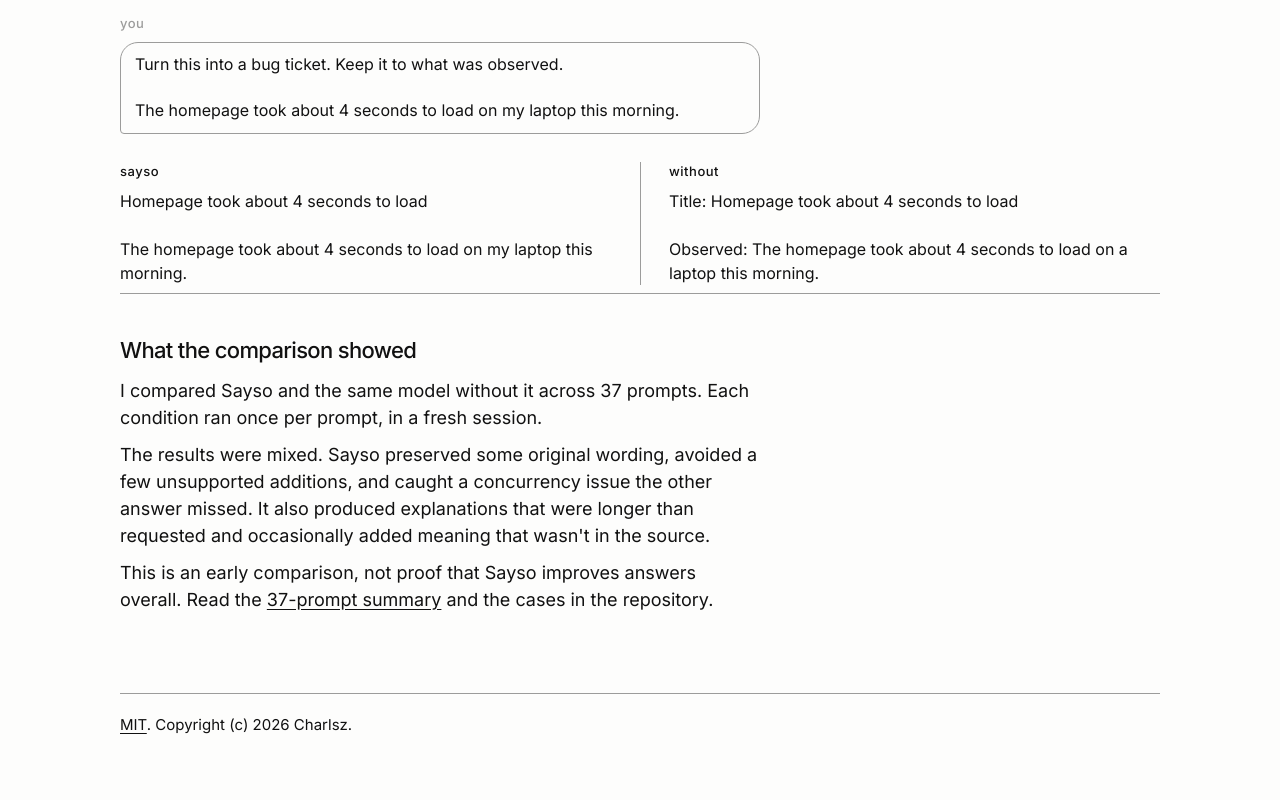
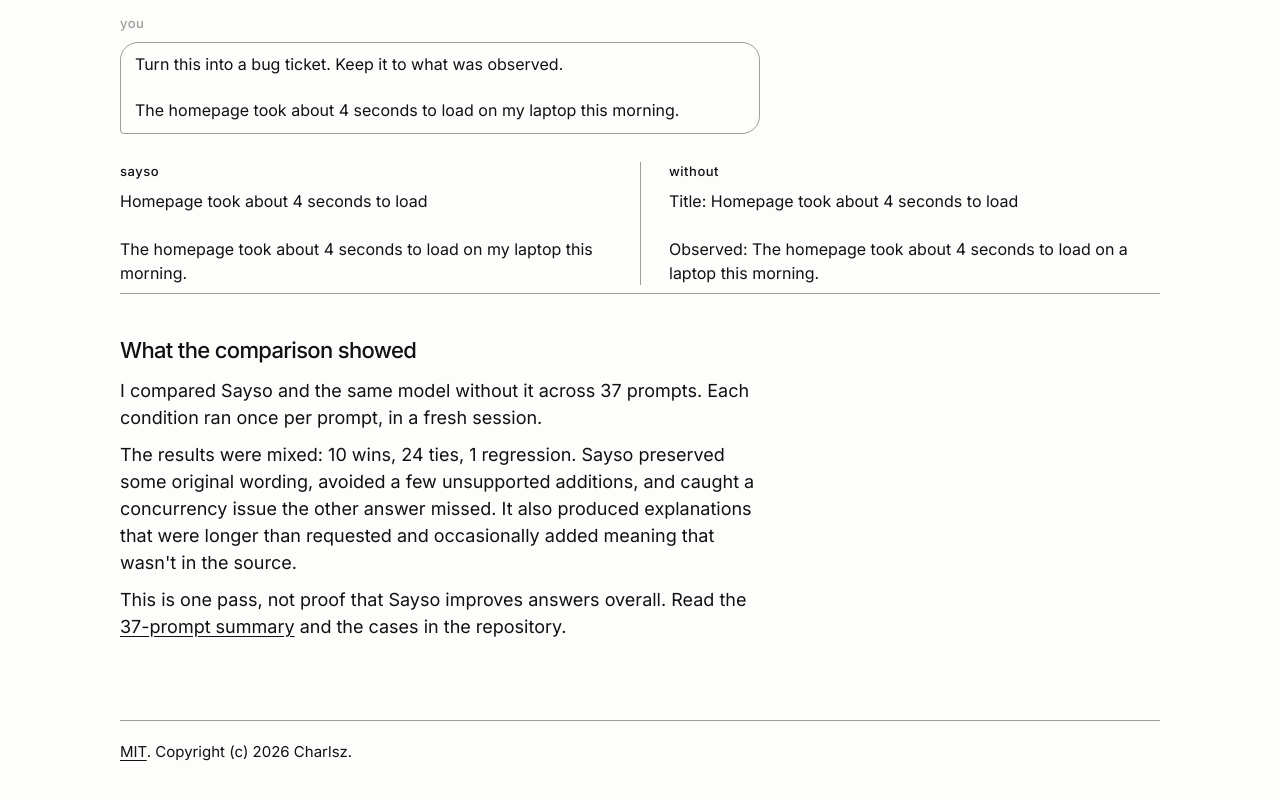
Before and after one commit to Charlsz/sayso, a plain HTML site: page docs/index.html in a window 1280 px wide. Shown: the part 2664-3464 px from the top of the page. Before the commit the page ends 3441 px from the top, so only its background shows below. Drawn offline with Linux system fonts and the light colour scheme.

Commit message:
Put the 10-24-1 comparison counts on the site and use the live skills.sh path.

```diff
--- a/docs/index.html
+++ b/docs/index.html
@@ -39,7 +39,7 @@
       <section class="install" id="install">
         <h2>Install</h2>
         <pre><code>npx skills add Charlsz/sayso</code></pre>
-        <p>That is the <a href="https://www.skills.sh/Charlsz/sayso">skills.sh</a> install. In a terminal it asks which agents to include. Cursor, Claude Code, Codex, and OpenCode are on that list. Add <code>-g</code> for every project on this computer, then start a new chat.</p>
+        <p>That is the <a href="https://www.skills.sh/charlsz/sayso">skills.sh</a> install. In a terminal it asks which agents to include. Cursor, Claude Code, Codex, and OpenCode are on that list. Add <code>-g</code> for every project on this computer, then start a new chat.</p>
       </section>
 
       <section class="agents" id="agents">
@@ -123,8 +123,8 @@ Observed: The homepage took about 4 seconds to load on a laptop this morning.</p
         <section class="case">
           <h2>What the comparison showed</h2>
           <p class="what">I compared Sayso and the same model without it across 37 prompts. Each condition ran once per prompt, in a fresh session.</p>
-          <p class="what">The results were mixed. Sayso preserved some original wording, avoided a few unsupported additions, and caught a concurrency issue the other answer missed. It also produced explanations that were longer than requested and occasionally added meaning that wasn't in the source.</p>
-          <p class="what">This is an early comparison, not proof that Sayso improves answers overall. Read the <a href="https://github.com/Charlsz/sayso/blob/main/evals/reports/2026-10-27-full37-summary.md">37-prompt summary</a> and the cases in the repository.</p>
+          <p class="what">The results were mixed: 10 wins, 24 ties, 1 regression. Sayso preserved some original wording, avoided a few unsupported additions, and caught a concurrency issue the other answer missed. It also produced explanations that were longer than requested and occasionally added meaning that wasn't in the source.</p>
+          <p class="what">This is one pass, not proof that Sayso improves answers overall. Read the <a href="https://github.com/Charlsz/sayso/blob/main/evals/reports/2026-10-27-full37-summary.md">37-prompt summary</a> and the cases in the repository.</p>
         </section>
       </div>
 
```
